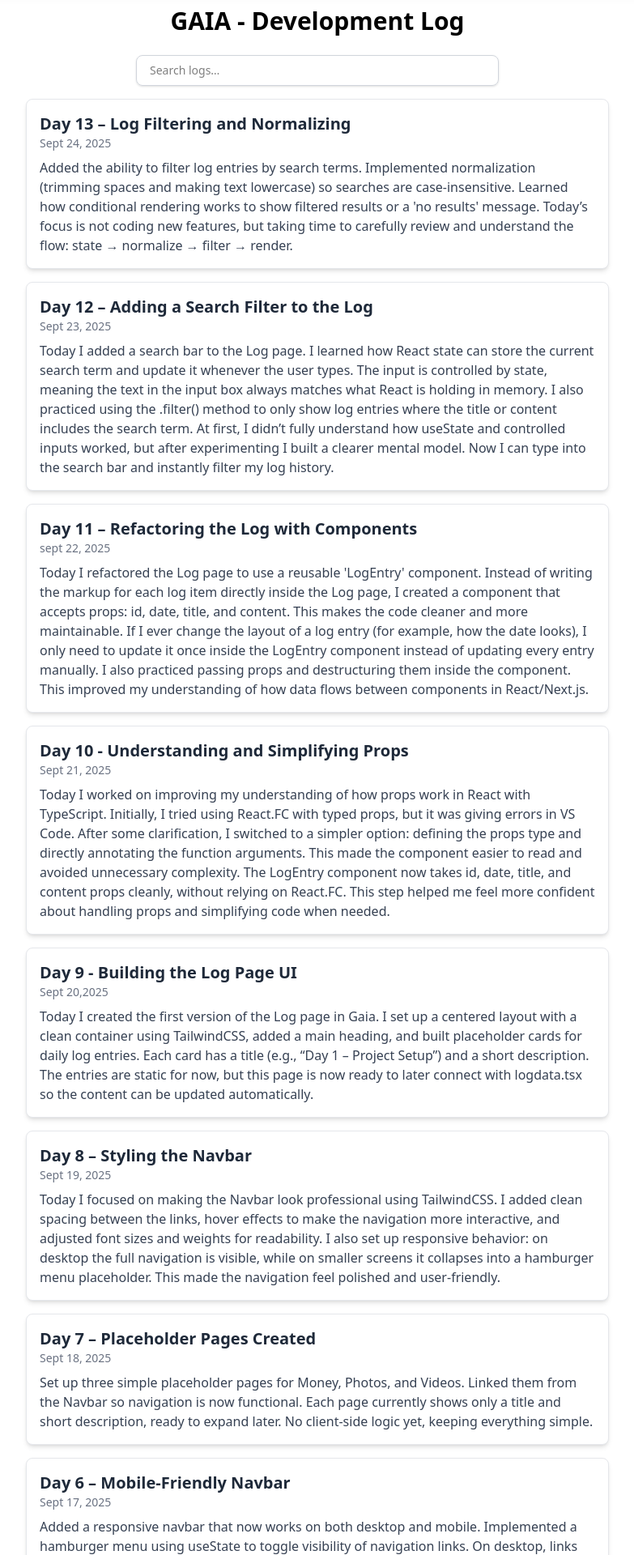
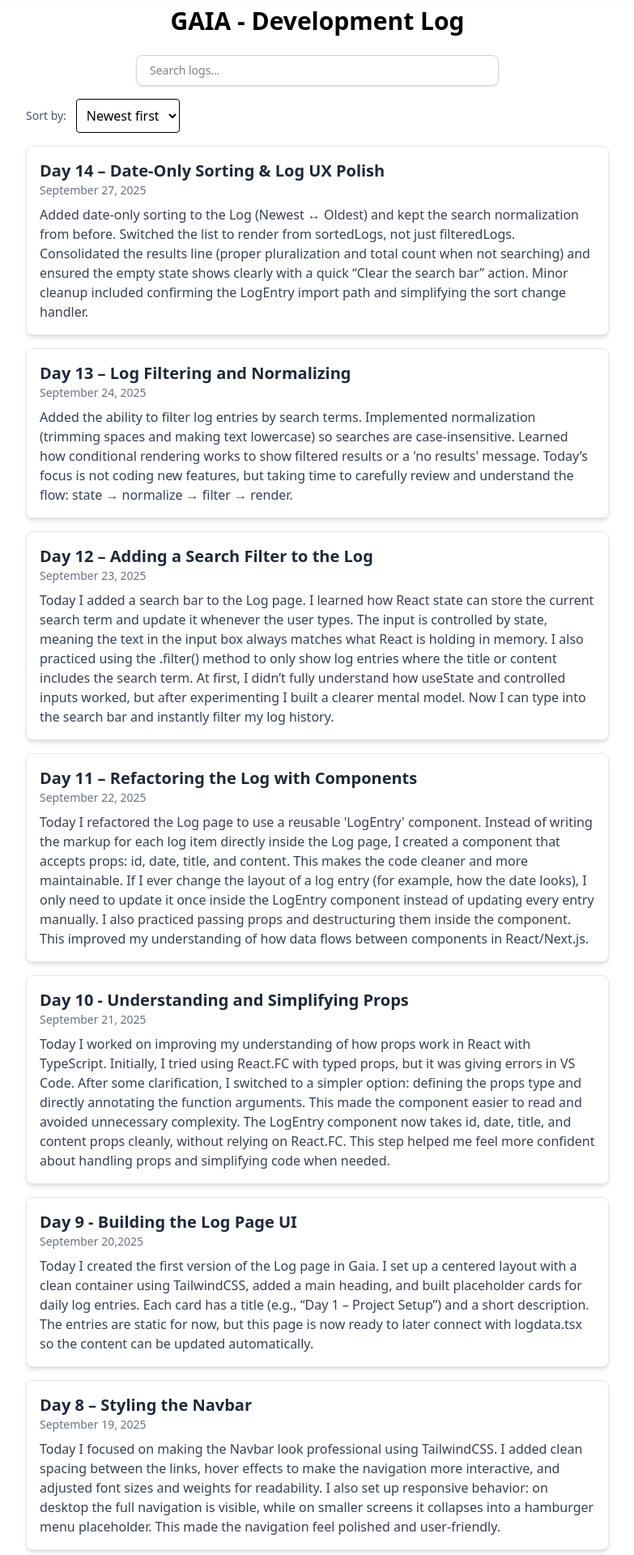
Before and after one commit to Mostafa-El-Masry/gaia, a Next.js app: page /log in a window 1280 px wide. Shown: the part 80-2000 px from the top of the page at 81% size, without its empty margins (248-1031 px from the left). Built offline with nearby package versions, Linux system fonts and the light colour scheme.

Commit message:
log sorting

```diff
--- a/app/log/page.tsx
+++ b/app/log/page.tsx
@@ -2,27 +2,46 @@
 
 import { logData } from "@/data/logData";
 import { useState } from "react";
-import LogEntry from "../components/LogEntry";
+import LogEntry from "@/app/components/LogEntry";
 
 
+type SortOrder = "Newest" | "Oldest";
+
 export default function LogPage() {
-  // 1) Search state (same as Day 12)
+  // Search term (controlled input)
   const [searchTerm, setSearchTerm] = useState("");
+  // Date-only sort order
+  const [sortOrder, setSortOrder] = useState<SortOrder>("Newest");
 
-  // 2) Normalize the search string once (trim + lowercase)
+  // Normalize search once (trim + lowercase)
   const normalized = searchTerm.trim().toLowerCase();
 
-  // 3) Derive the filtered list from data (no extra state needed)
+  // Filter first (case-insensitive, title + content)
   const filteredLogs = normalized
-  ? logData.filter((entry) => {
-    const filting = (entry.title + "  " + entry.date + " " + entry.content)
-    return filting.includes(normalized);
-  })
-  : logData;
+    ? logData.filter((entry) => {
+        const haystack = (entry.title + " " + entry.content).toLowerCase();
+        return haystack.includes(normalized);
+      })
+    : logData;
 
-  // 4) Small derived numbers for the
-  const total = logData.length
-  const count = filteredLogs.length
+  // Safe date → number (ms). Handles ISO and "September/Sept" formats.
+  const toTime = (d: string) => {
+    const t = new Date(d).getTime();
+    if (!Number.isNaN(t)) return t;
+    // Fallback for uncommon "Sept" abbreviation
+    return new Date(d.replace("Sept ", "Sep ")).getTime();
+  };
+
+  // Sort after filtering (Newest/Oldest)
+  const sortedLogs = [...filteredLogs].sort((a, b) => {
+    const da = toTime(a.date);
+    const db = toTime(b.date);
+    return sortOrder === "Newest" ? db - da : da - db;
+  });
+
+  // const total = logData.length;
+  const count = sortedLogs.length;
+
 
 
   return (
@@ -41,11 +60,23 @@ export default function LogPage() {
         aria-label="Search logs"
       />
 
-      {/* 5) Result info line */}
-      <div className="text-sm text-gray-500 mb-4">
-        {normalized
-        ? `Showing ${count} results${count !== 1 ? "s" : ""} for "${searchTerm}"`: ""}
-
+     {/* (D) NEW: sort dropdown */}
+      <div className="mb-4 flex items-center gap-3">
+        <label htmlFor="sort" className="text-sm text-gray-600">
+          Sort by:
+        </label>
+        <select
+          id="sort"
+          value={sortOrder}
+          onChange={(e) => setSortOrder(e.target.value as SortOrder)}
+          className="border p-2 rounded"
+        >
+          <option value="Newest">Newest first</option>
+          <option value="Oldest">Oldest first</option>
+        </select>
+        <span className="text-sm text-gray-500 ml-auto">
+          {normalized ? `Showing ${count} result${count !== 1 ? "s" : ""}` : ""}
+        </span>
       </div>
 
       {/* 6) Empty state vs. list */}
@@ -53,7 +84,7 @@ export default function LogPage() {
         <div className="rounded-lg border p-6 text-gray-700 bg-white">
           <p className="font-medium mb-1">No log entries found matching your search terms</p>
           <p className="text-sm">
-            Try a different search term "{searchTerm}".
+            Try a different search term {searchTerm}.
             {/* (Optional) small quality-of-life: clear search */}
             <button
               type="button"
@@ -66,7 +97,7 @@ export default function LogPage() {
         </div>
       ) : (
         <section>
-          {filteredLogs.map((entry) => (
+          {sortedLogs.map((entry) => (
             <LogEntry key={entry.id} {...entry} />
           ))}
         </section>
--- a/data/logData.ts
+++ b/data/logData.ts
@@ -9,94 +9,87 @@ export type LogEntry = {
 
 export const logData: LogEntry[] = [
   {
+    id: 14,
+    date: `September 27, 2025`,
+    title: `Day 14 – Date-Only Sorting & Log UX Polish`,
+    content: `Added date-only sorting to the Log (Newest ↔ Oldest) and kept the search normalization from before. Switched the list to render from sortedLogs, not just filteredLogs. Consolidated the results line (proper pluralization and total count when not searching) and ensured the empty state shows clearly with a quick “Clear the search bar” action. Minor cleanup included confirming the LogEntry import path and simplifying the sort change handler.`,
+  },
+  {
     id: 13,
-    date: "Sept 24, 2025",
-    title: "Day 13 – Log Filtering and Normalizing",
-    content:
-      "Added the ability to filter log entries by search terms. Implemented normalization (trimming spaces and making text lowercase) so searches are case-insensitive. Learned how conditional rendering works to show filtered results or a 'no results' message. Today’s focus is not coding new features, but taking time to carefully review and understand the flow: state → normalize → filter → render.",
+    date: `September 24, 2025`,
+    title: `Day 13 – Log Filtering and Normalizing`,
+    content: `Added the ability to filter log entries by search terms. Implemented normalization (trimming spaces and making text lowercase) so searches are case-insensitive. Learned how conditional rendering works to show filtered results or a 'no results' message. Today’s focus is not coding new features, but taking time to carefully review and understand the flow: state → normalize → filter → render.`,
   },
   {
     id: 12,
-    date: "Sept 23, 2025",
-    title: "Day 12 – Adding a Search Filter to the Log",
-    content:
-      "Today I added a search bar to the Log page. I learned how React state can store the current search term and update it whenever the user types. The input is controlled by state, meaning the text in the input box always matches what React is holding in memory. I also practiced using the .filter() method to only show log entries where the title or content includes the search term. At first, I didn’t fully understand how useState and controlled inputs worked, but after experimenting I built a clearer mental model. Now I can type into the search bar and instantly filter my log history.",
+    date: `September 23, 2025`,
+    title: `Day 12 – Adding a Search Filter to the Log`,
+    content: `Today I added a search bar to the Log page. I learned how React state can store the current search term and update it whenever the user types. The input is controlled by state, meaning the text in the input box always matches what React is holding in memory. I also practiced using the .filter() method to only show log entries where the title or content includes the search term. At first, I didn’t fully understand how useState and controlled inputs worked, but after experimenting I built a clearer mental model. Now I can type into the search bar and instantly filter my log history.`,
   },
   {
     id: 11,
-    date: "sept 22, 2025",
-    title: "Day 11 – Refactoring the Log with Components",
-    content:
-      "Today I refactored the Log page to use a reusable 'LogEntry' component. Instead of writing the markup for each log item directly inside the Log page, I created a component that accepts props: id, date, title, and content. This makes the code cleaner and more maintainable. If I ever change the layout of a log entry (for example, how the date looks), I only need to update it once inside the LogEntry component instead of updating every entry manually. I also practiced passing props and destructuring them inside the component. This improved my understanding of how data flows between components in React/Next.js.",
+    date: `September 22, 2025`,
+    title: `Day 11 – Refactoring the Log with Components`,
+    content: `Today I refactored the Log page to use a reusable 'LogEntry' component. Instead of writing the markup for each log item directly inside the Log page, I created a component that accepts props: id, date, title, and content. This makes the code cleaner and more maintainable. If I ever change the layout of a log entry (for example, how the date looks), I only need to update it once inside the LogEntry component instead of updating every entry manually. I also practiced passing props and destructuring them inside the component. This improved my understanding of how data flows between components in React/Next.js.`,
   },
   {
     id: 10,
-    date: "Sept 21, 2025",
-    title: "Day 10 - Understanding and Simplifying Props",
-    content:
-      "Today I worked on improving my understanding of how props work in React with TypeScript. Initially, I tried using React.FC with typed props, but it was giving errors in VS Code. After some clarification, I switched to a simpler option: defining the props type and directly annotating the function arguments. This made the component easier to read and avoided unnecessary complexity. The LogEntry component now takes id, date, title, and content props cleanly, without relying on React.FC. This step helped me feel more confident about handling props and simplifying code when needed.",
+    date: `September 21, 2025`,
+    title: `Day 10 - Understanding and Simplifying Props`,
+    content: `Today I worked on improving my understanding of how props work in React with TypeScript. Initially, I tried using React.FC with typed props, but it was giving errors in VS Code. After some clarification, I switched to a simpler option: defining the props type and directly annotating the function arguments. This made the component easier to read and avoided unnecessary complexity. The LogEntry component now takes id, date, title, and content props cleanly, without relying on React.FC. This step helped me feel more confident about handling props and simplifying code when needed.`,
   },
   {
     id: 9,
-    date: "Sept 20,2025",
-    title: "Day 9 - Building the Log Page UI",
-    content:
-      "Today I created the first version of the Log page in Gaia. I set up a centered layout with a clean container using TailwindCSS, added a main heading, and built placeholder cards for daily log entries. Each card has a title (e.g., “Day 1 – Project Setup”) and a short description. The entries are static for now, but this page is now ready to later connect with logdata.tsx so the content can be updated automatically.",
+    date: `September 20,2025`,
+    title: `Day 9 - Building the Log Page UI`,
+    content: `Today I created the first version of the Log page in Gaia. I set up a centered layout with a clean container using TailwindCSS, added a main heading, and built placeholder cards for daily log entries. Each card has a title (e.g., “Day 1 – Project Setup”) and a short description. The entries are static for now, but this page is now ready to later connect with logdata.tsx so the content can be updated automatically.`,
   },
   {
     id: 8,
-    date: "Sept 19, 2025",
-    title: "Day 8 – Styling the Navbar",
-    content:
-      "Today I focused on making the Navbar look professional using TailwindCSS.  I added clean spacing between the links, hover effects to make the navigation more interactive, and adjusted font sizes and weights for readability. I also set up responsive behavior: on desktop the full navigation is visible, while on smaller screens it collapses into a hamburger menu placeholder. This made the navigation feel polished and user-friendly.",
+    date: `September 19, 2025`,
+    title: `Day 8 – Styling the Navbar`,
+    content: `Today I focused on making the Navbar look professional using TailwindCSS.  I added clean spacing between the links, hover effects to make the navigation more interactive, and adjusted font sizes and weights for readability. I also set up responsive behavior: on desktop the full navigation is visible, while on smaller screens it collapses into a hamburger menu placeholder. This made the navigation feel polished and user-friendly.`,
   },
   {
     id: 7,
-    date: "Sept 18, 2025",
-    title: "Day 7 – Placeholder Pages Created",
-    content:
-      "Set up three simple placeholder pages for Money, Photos, and Videos. Linked them from the Navbar so navigation is now functional. Each page currently shows only a title and short description, ready to expand later. No client-side logic yet, keeping everything simple.",
+    date: `September 18, 2025`,
+    title: `Day 7 – Placeholder Pages Created`,
+    content: `Set up three simple placeholder pages for Money, Photos, and Videos. Linked them from the Navbar so navigation is now functional. Each page currently shows only a title and short description, ready to expand later. No client-side logic yet, keeping everything simple.`,
   },
   {
     id: 6,
-    date: "Sept 17, 2025",
-    title: "Day 6 – Mobile-Friendly Navbar",
-    content:
-      "Added a responsive navbar that now works on both desktop and mobile. Implemented a hamburger menu using useState to toggle visibility of navigation links. On desktop, links are always visible, while on mobile, they are hidden until the hamburger button is clicked. This makes GAIA easier to use on smaller screens.",
+    date: `September 17, 2025`,
+    title: `Day 6 – Mobile-Friendly Navbar`,
+    content: `Added a responsive navbar that now works on both desktop and mobile. Implemented a hamburger menu using useState to toggle visibility of navigation links. On desktop, links are always visible, while on mobile, they are hidden until the hamburger button is clicked. This makes GAIA easier to use on smaller screens.`,
   },
   {
     id: 5,
-    date: "Sept 16, 2025",
-    title: "Day 5 – Navbar Added",
-    content:
-      "Today I built the Navbar for GAIA. I created a Navbar.tsx component, added navigation links for Home, Log, Money, Photos, and Videos. Then I included it in the layout.tsx file so it appears on all pages. The Navbar is styled with TailwindCSS (dark background, white text) and uses Next.js <Link> for smooth, instant navigation. GAIA now feels more like a real application.",
+    date: `September 16, 2025`,
+    title: `Day 5 – Navbar Added`,
+    content: `Today I built the Navbar for GAIA. I created a Navbar.tsx component, added navigation links for Home, Log, Money, Photos, and Videos. Then I included it in the layout.tsx file so it appears on all pages. The Navbar is styled with TailwindCSS (dark background, white text) and uses Next.js <Link> for smooth, instant navigation. GAIA now feels more like a real application.`,
   },
   {
     id: 4,
-    date: "Sept 15, 2025",
-    title: "Day 4 – First React Hurdles",
-    content:
-      "I experimented with loading components (like the Log) in Next.js. At first I struggled with React concepts (useState, useEffect) and got errors. Instead of forcing it, I decided to keep it simple and continue with the Log as it is now. The goal became: get something working, refine later. I also confirmed that I want to document each day as a narrative in the Log.",
+    date: `September 15, 2025`,
+    title: `Day 4 – First React Hurdles`,
+    content: `I experimented with loading components (like the Log) in Next.js. At first I struggled with React concepts (useState, useEffect) and got errors. Instead of forcing it, I decided to keep it simple and continue with the Log as it is now. The goal became: get something working, refine later. I also confirmed that I want to document each day as a narrative in the Log.`,
   },
   {
     id: 3,
-    date: "Sept 14, 2025",
-    title: "Day 3 – The Loader Idea",
-    content:
-      "I asked about building a Loader system like the one I had in vanilla JavaScript, where components load dynamically into the main page. We discovered that in Next.js this can be done differently, using layouts and components instead of manual loaders. I left styling (hamburger menu and mobile-friendly UI) for later steps.",
+    date: `September 14, 2025`,
+    title: `Day 3 – The Loader Idea`,
+    content: `I asked about building a Loader system like the one I had in vanilla JavaScript, where components load dynamically into the main page. We discovered that in Next.js this can be done differently, using layouts and components instead of manual loaders. I left styling (hamburger menu and mobile-friendly UI) for later steps.`,
   },
   {
     id: 2,
-    date: "Sept 13, 2025",
-    title: "Day 2 – Logging the Journey",
-    content:
-      "I focused on creating a Log system for GAIA. I set up a logdata.tsx file to hold entries like this one, which will document every step of the journey. I also discussed whether to keep log data inside the same app or in a separate database. For now, I chose to keep it separate for clarity.",
+    date: `September 13, 2025`,
+    title: `Day 2 – Logging the Journey`,
+    content: `I focused on creating a Log system for GAIA. I set up a logdata.tsx file to hold entries like this one, which will document every step of the journey. I also discussed whether to keep log data inside the same app or in a separate database. For now, I chose to keep it separate for clarity.`,
   },
   {
     id: 1,
-    date: "Sept 12, 2025",
-    title: "Day 1 – GAIA Begins",
-    content:
-      "Today I created the foundation for GAIA in Next.js. I used npx create-next-app@latest to scaffold the project. I chose TypeScript, ESLint, and TailwindCSS as the core tools. After some initial errors, I got the app running successfully and deployed a demo version to Vercel. GAIA officially has a heartbeat.",
+    date: `September 12, 2025`,
+    title: `Day 1 – GAIA Begins`,
+    content: `Today I created the foundation for GAIA in Next.js. I used npx create-next-app@latest to scaffold the project. I chose TypeScript, ESLint, and TailwindCSS as the core tools. After some initial errors, I got the app running successfully and deployed a demo version to Vercel. GAIA officially has a heartbeat.`,
   },
 ];
```
